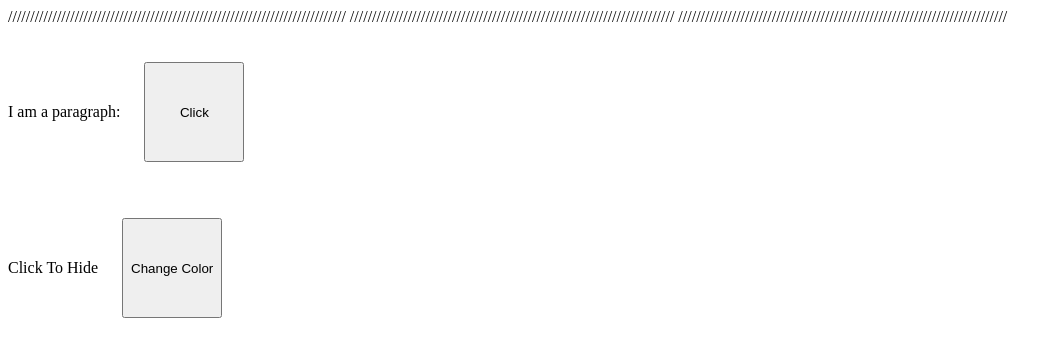
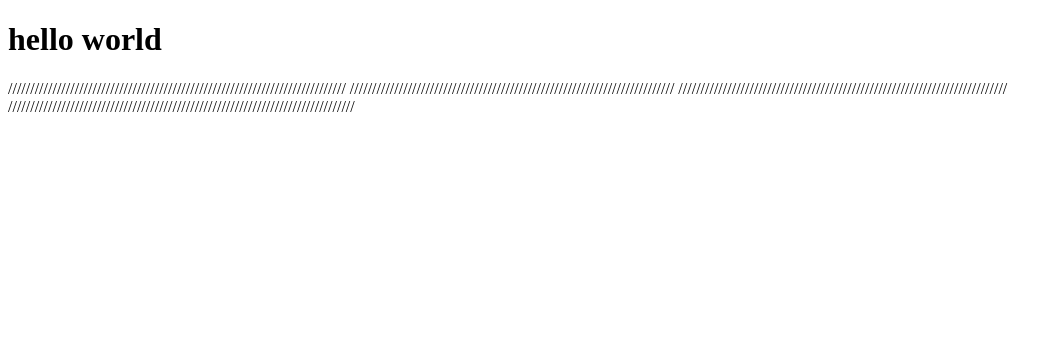
Before and after one commit to motaharekheirabadi/Aps-motahare-kheirabadi, a plain HTML site: page index.html in a window 1280 px wide. Shown: the whole page, without its empty margins (0-1062 px from the left). Drawn offline with Linux system fonts and the light colour scheme.

Commit message:
addh1-html

```diff
--- a/index.html
+++ b/index.html
@@ -17,6 +17,7 @@
 </head>
 <body>
 
+    <h1>hello world</h1>
 
  <!-- <h1>Click These Buttons</h1>
     <p>And Prepare To Have Your Mind Blown</p>
@@ -61,17 +62,18 @@
 
 //////////////////////////////////////////////////////////////////////////
 
- <section onclick="alert('section clicked')">
-      <p onclick="alert('paragraph clicked')">
-        I am a paragraph:
-        <button onclick="alert('button clicked')">Click</button>
-      </p>
-    </section>
-
-    <div id="container">
-      Click To Hide
-      <button id="changeColor">Change Color</button>
-    </div>
+ <!-- <section onclick="alert('section clicked')"> -->
+      <!-- <p onclick="alert('paragraph clicked')"> -->
+        <!-- I am a paragraph: -->
+        <!-- <button onclick="alert('button clicked')">Click</button> -->
+      <!-- </p> -->
+    <!-- </section> -->
+<!--  -->
+    <!-- <div id="container"> -->
+      <!-- Click To Hide -->
+      <!-- <button id="changeColor">Change Color</button> -->
+    <!-- </div> -->
+    //////////////////////////////////////////////////////////////////////////////
 
 
     <script src="folder-8-js2-3/script.js"></script>
```
Also changed, not shown: folder-8-js2-3/script.js (line endings or trailing spaces).
